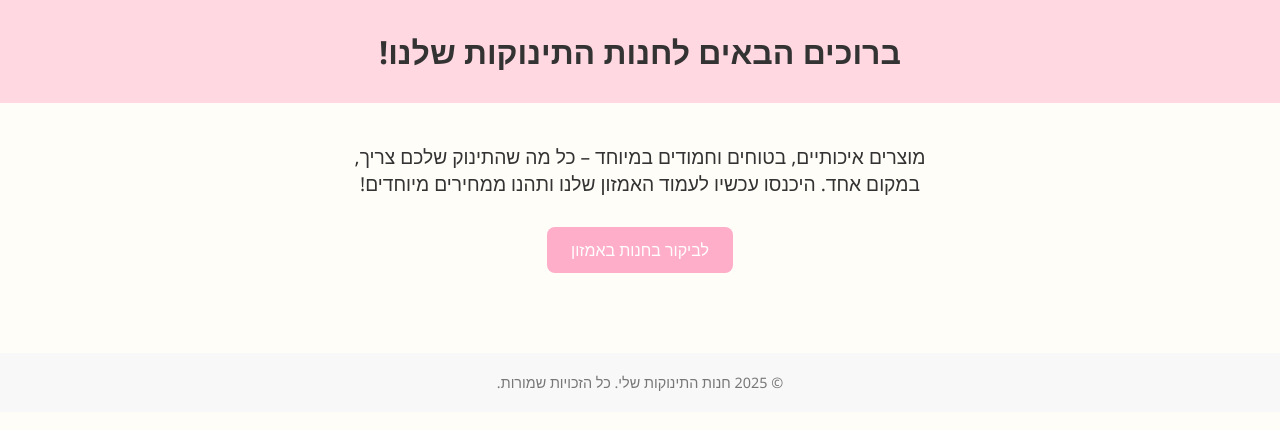
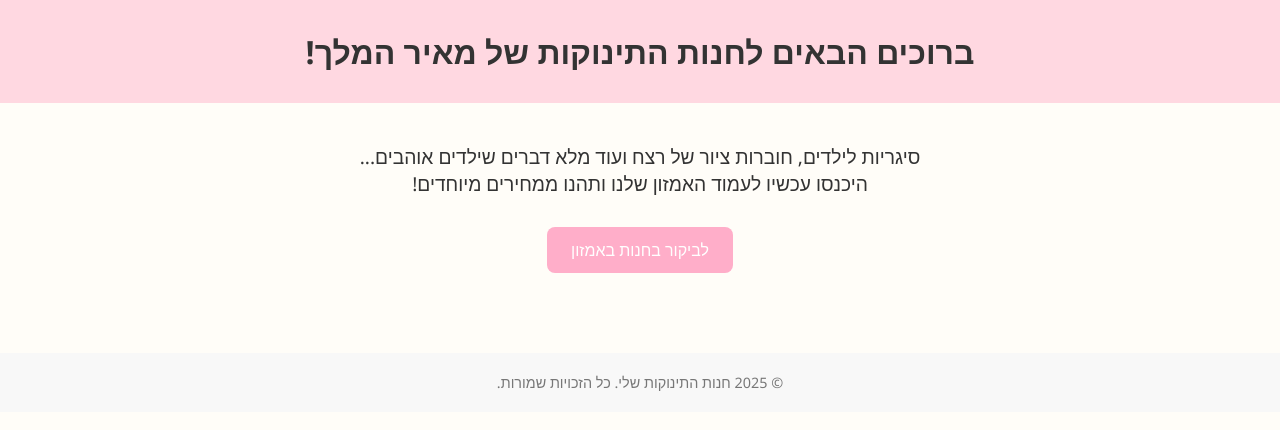
Before and after one commit to elietemstet/test, a plain HTML site: page index.html in a window 1280 px wide. Drawn offline with Linux system fonts and the light colour scheme.

Commit message:
Update index.html

```diff
--- a/index.html
+++ b/index.html
@@ -3,7 +3,7 @@
 <head>
   <meta charset="UTF-8">
   <meta name="viewport" content="width=device-width, initial-scale=1">
-  <title>חנות התינוקות שלי באמזון</title>
+  <title>חנות התינוקות של מאיר מירן החמוד</title>
   <style>
     body {
       margin: 0;
@@ -55,11 +55,11 @@
 <body>
 
   <header>
-    <h1>ברוכים הבאים לחנות התינוקות שלנו!</h1>
+    <h1>ברוכים הבאים לחנות התינוקות של מאיר המלך!</h1>
   </header>
 
   <main>
-    <p>מוצרים איכותיים, בטוחים וחמודים במיוחד – כל מה שהתינוק שלכם צריך, במקום אחד.
+    <p>סיגריות לילדים, חוברות ציור של רצח ועוד מלא דברים שילדים אוהבים...
     היכנסו עכשיו לעמוד האמזון שלנו ותהנו ממחירים מיוחדים!</p>
     <a href="https://www.amazon.com/your-store-link" target="_blank" class="button">לביקור בחנות באמזון</a>
   </main>
```
